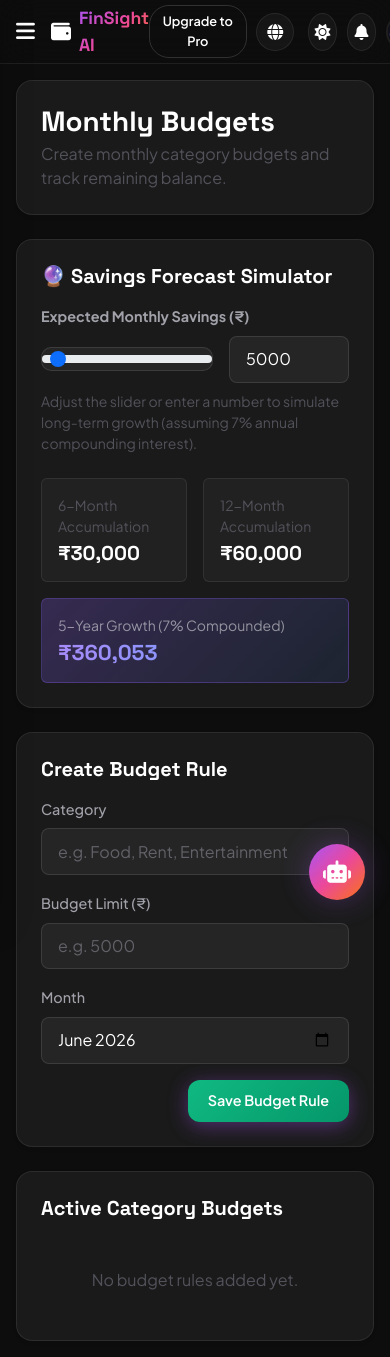
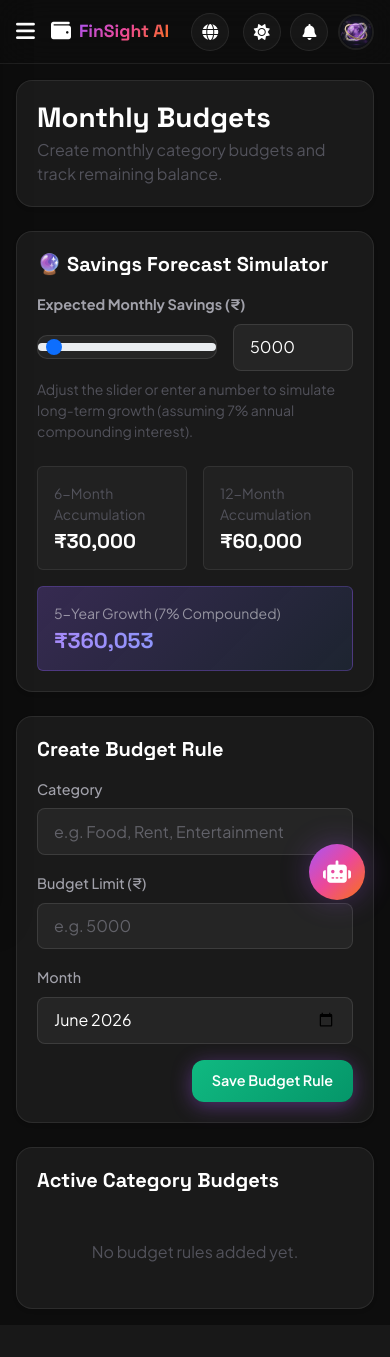
Before and after one commit to bhushan-codes01/FinSight-AI, a Flask app: page /budgets in a window 390 px wide; the page is wider, and only the part inside the window is pictured. After the commit the page ends 1309 px from the top of that part, so only its background shows below. Run offline with Flask 3, Linux system fonts and the light colour scheme; the visitor is signed in with stand-in values (Sample User, id 1); data that the repository does not hold is empty; some libraries are stand-ins or nearby versions.

Commit message:
Hide top navbar text buttons and compact card padding on mobile to prevent layout stretching and eliminate zoom requirements

```diff
--- a/static/css/style.css
+++ b/static/css/style.css
@@ -1926,6 +1926,7 @@ body.theme-light .floating-chat-input-field {
   }
   .sidebar-wrapper-custom {
     transform: translateX(-100%);
+    max-width: 85%;
   }
   .sidebar-wrapper-custom.active {
     transform: translateX(0);
@@ -2722,9 +2723,13 @@ body.theme-light .footer-landing {
     padding-bottom: 1rem !important;
   }
 
-  /* Make Upgrade Pro buttons compact on mobile phones */
+  /* Hide navbar text buttons on mobile to prevent overflow stretching */
   .top-navbar-custom-new .btn-outline-light {
-    padding: 6px 12px !important;
-    font-size: 0.75rem !important;
+    display: none !important;
   }
-}
+
+  /* Compact card padding on mobile */
+  .card, .auth-card, .metric-card, .chart-card, .budget-card, .chat-card, .settings-card, .section-card {
+    padding: 1.25rem !important;
+  }
+}
```
